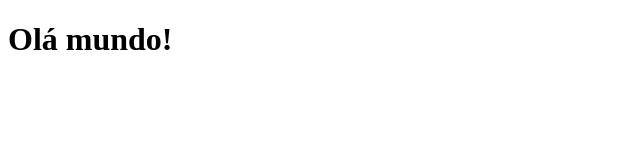
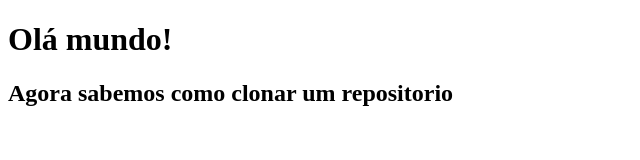
Before and after one commit to evellyncsilva6-coder/meuprimeirorepo, a plain HTML site: page index.html in a window 1280 px wide. Shown: the whole page, without its empty margins (0-640 px from the left). Drawn offline with Linux system fonts and the light colour scheme.

Commit message:
adicionei um texto

```diff
--- a/index.html
+++ b/index.html
@@ -7,5 +7,6 @@
 </head>
 <body>
     <h1>Olá mundo!</h1>
+    <h2>Agora sabemos como clonar um repositorio</h2>
 </body>
 </html>
```
